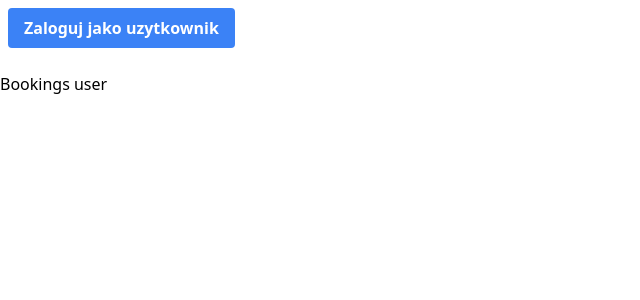
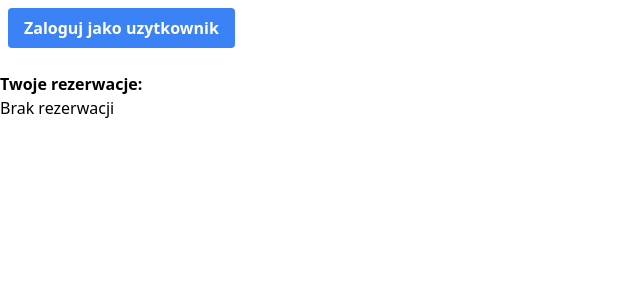
Before and after one commit to Matiixx/BD-project, a Next.js app in the folder SRC/client/: page /userDashboard/bookings in a window 1280 px wide. Shown: the top 300 px of the page, without its empty margins (0-640 px from the left). Built offline with nearby package versions, Linux system fonts and the light colour scheme.

Commit message:
Bookings view

```diff
--- a/SRC/client/pages/userDashboard/bookings/index.tsx
+++ b/SRC/client/pages/userDashboard/bookings/index.tsx
@@ -4,6 +4,7 @@ import { useRouter } from "next/router";
 import { useEffect, useState } from "react";
 import Header from "../../../components/Header";
 import useStore from "../../../store/useStore";
+import { getDateStringFromDBString, getTimeFromString } from "../../../utils/dateUtils";
 
 const URI = 'http://pascal.fis.agh.edu.pl:3040/0cichostepski/'
 
@@ -32,8 +33,6 @@ const Bookings: NextPage = () => {
     }
 
     if (userId !== undefined) {
-      console.log(URI + 'get/uzytkownik/' + userId);
-
       axios.get(URI + 'get/uzytkownik/' + userId, {
         headers: {
           Authorization: "Bearer " + userToken,
@@ -41,6 +40,8 @@ const Bookings: NextPage = () => {
       }).then(data => {
         console.log(data.data);
         setBookings(data.data.rezerwacja)
+      }).catch(err => {
+        console.log(err);
       })
     }
   }, [userId])
@@ -48,19 +49,46 @@ const Bookings: NextPage = () => {
 
   useEffect(() => {
 
-    if (userId !== undefined) {
-      console.log(URI + 'get/uzytkownik/' + userId);
+  }, [])
 
-      axios.get(URI + 'get/uzytkownik/' + userId).then(data => {
-        console.log(data);
-      })
-    }
-  }, [])
+  const handleDeleteBooking = (e: React.MouseEvent<HTMLButtonElement, MouseEvent>, rezerwacja_id: number) => {
+    e.stopPropagation();
+    console.log(rezerwacja_id);
+    axios.delete(URI + 'delete/rezerwacja/' + rezerwacja_id, {
+      headers: {
+        Authorization: "Bearer " + userToken,
+      }
+    }).then(data => {
+      setBookings(b => b.filter(el => el.rezerwacja_id !== rezerwacja_id))
+    }).catch(err => {
+      console.log(err.response.data.message);
+
+    })
+  }
 
   return (
     <>
       <Header />
-      <div>Bookings user {userEmail}</div>
+
+      <div>
+        <b>Twoje rezerwacje:</b>
+        <div className="flex flex-wrap">
+          {bookings ? (
+            bookings.map((el, idx) => (
+              <div className="max-w-sm rounded overflow-hidden shadow-lg p-4 m-2 flex flex-row gap-4 w-1/3 min-w-[350px] justify-between bg-gray-100" key={idx}>
+                <div className="flex flex-col gap-2 ">
+                  <div>Rezerwacja nr: {el.rezerwacja_id}</div>
+                  <div>Data rezerwacji: {getDateStringFromDBString(el.data_rezerwacji)}</div>
+                  <div>Rezerwacja: {getDateStringFromDBString(el.data_rozpoczecia)} - {getDateStringFromDBString(el.data_zakonczenia)}</div>
+                </div>
+                {getTimeFromString(el.data_zakonczenia) > new Date().getTime() ? (
+                  <div><button className="cursor-pointer text-red-500 font-bold" onClick={(e) => handleDeleteBooking(e, el.rezerwacja_id)}>X</button></div>
+                ) : null}
+              </div>
+            ))
+          ) : (<p>Brak rezerwacji</p>)}
+        </div>
+      </div>
     </>
   )
 };
```
